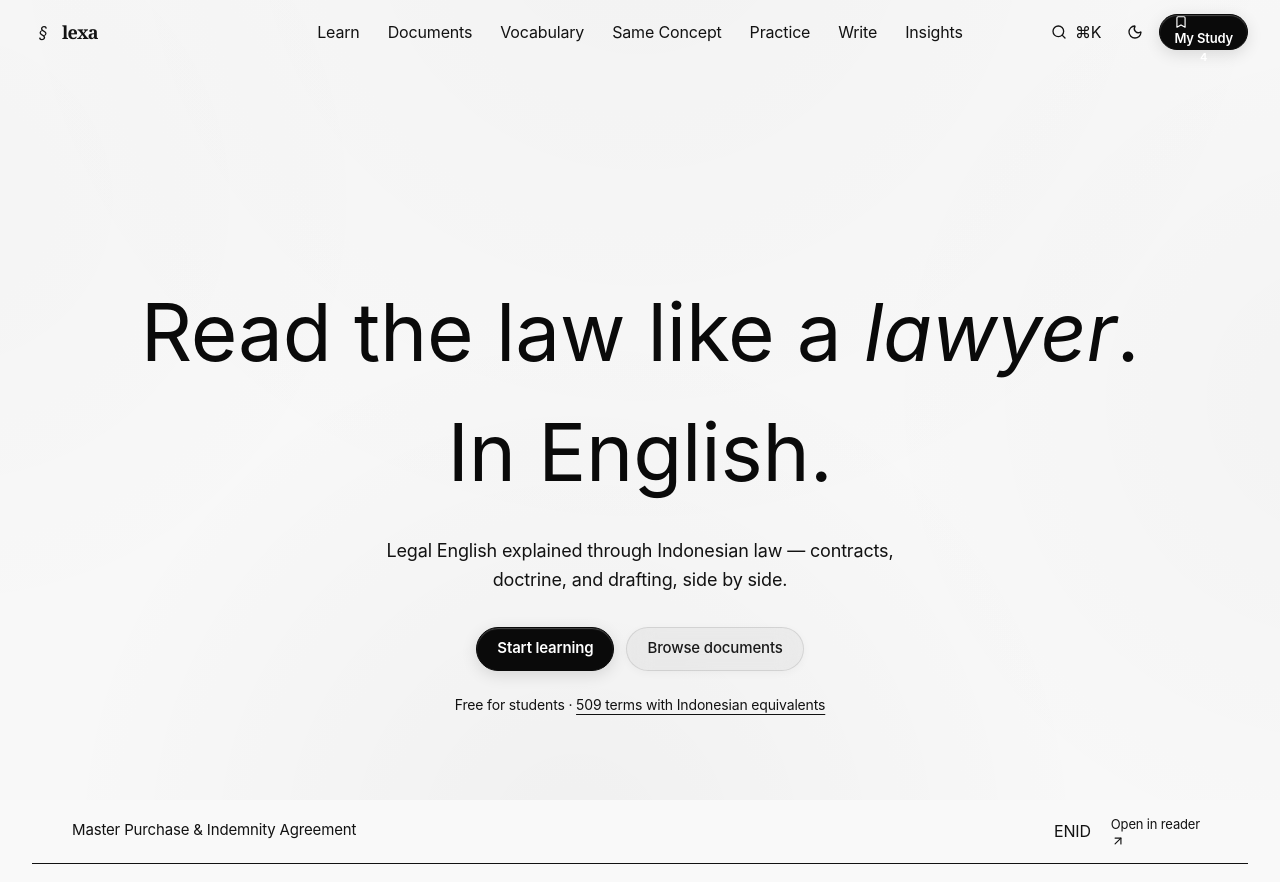
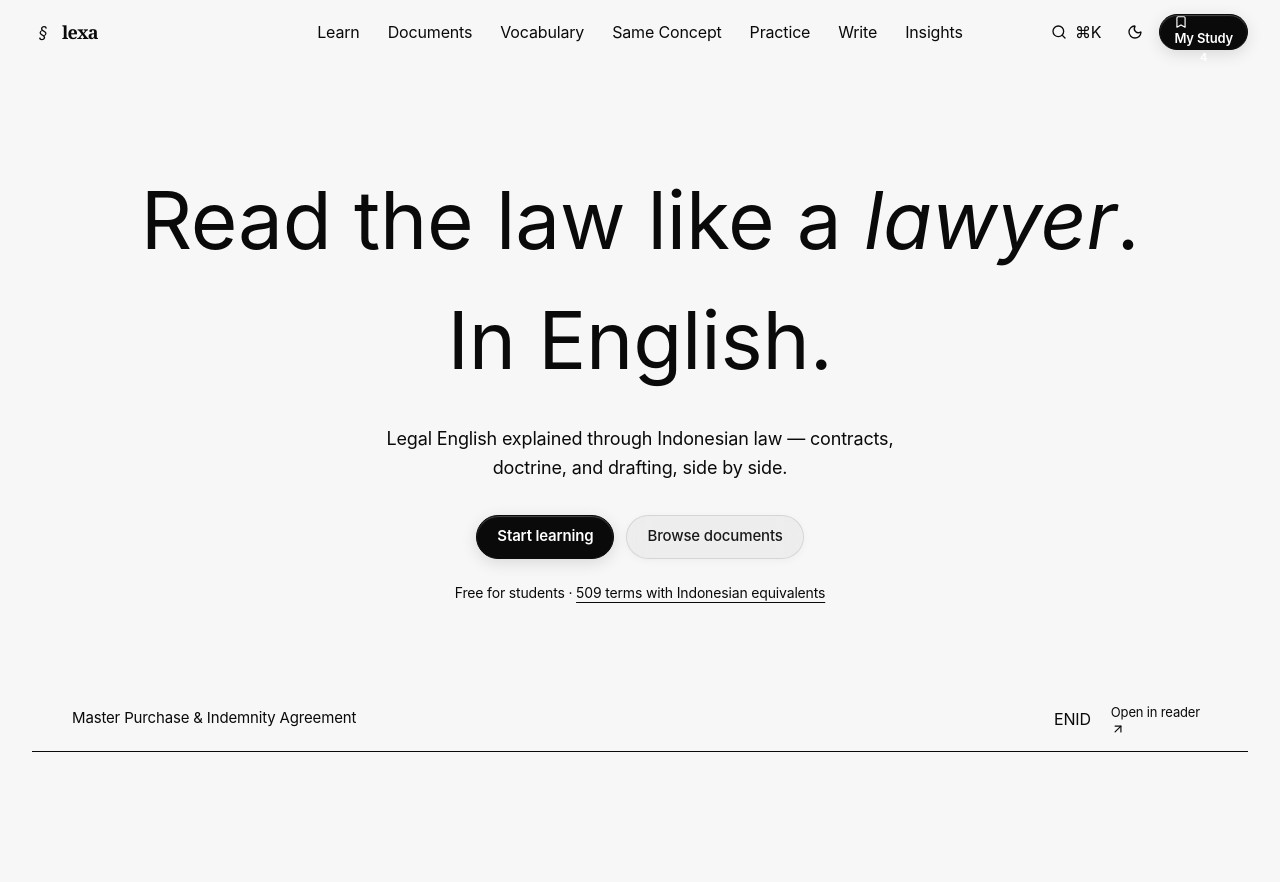
Before and after one commit to DimasHidayat24/LEGAL-ENGLISH, a React (Vite) app: page / in a window 1280 px wide. Shown: the top 882 px of the page. Built offline with nearby package versions, Linux system fonts and the light colour scheme.

Commit message:
redesign: update src/App.tsx

```diff
--- a/src/App.tsx
+++ b/src/App.tsx
@@ -3,31 +3,40 @@
  * SPDX-License-Identifier: Apache-2.0
  */
 
-import React, { useEffect } from 'react';
+import React, { Suspense, lazy, useEffect } from 'react';
 import { StudyProvider, useStudy } from './context/StudyContext';
 import { Navbar } from './components/Navbar';
 import { Footer } from './components/Footer';
 import { HeroSection } from './components/HeroSection';
-import { CurriculumView } from './components/CurriculumView';
-import { DocumentReader } from './components/DocumentReader';
-import { VocabularyDictionary } from './components/VocabularyDictionary';
-import { ComparativeLawSection } from './components/ComparativeLawSection';
-import { PracticeSection } from './components/PracticeSection';
-import { WritingLab } from './components/WritingLab';
-import { InsightsView } from './components/InsightsView';
-import { MyStudyDashboard } from './components/MyStudyDashboard';
-import { TermDetailModal } from './components/TermDetailModal';
-import { GlobalSearchModal } from './components/GlobalSearchModal';
+
+// Heavy sections are code-split so the first paint only ships the shell + home page.
+const CurriculumView = lazy(() => import('./components/CurriculumView').then((m) => ({ default: m.CurriculumView })));
+const DocumentReader = lazy(() => import('./components/DocumentReader').then((m) => ({ default: m.DocumentReader })));
+const VocabularyDictionary = lazy(() => import('./components/VocabularyDictionary').then((m) => ({ default: m.VocabularyDictionary })));
+const ComparativeLawSection = lazy(() => import('./components/ComparativeLawSection').then((m) => ({ default: m.ComparativeLawSection })));
+const PracticeSection = lazy(() => import('./components/PracticeSection').then((m) => ({ default: m.PracticeSection })));
+const WritingLab = lazy(() => import('./components/WritingLab').then((m) => ({ default: m.WritingLab })));
+const InsightsView = lazy(() => import('./components/InsightsView').then((m) => ({ default: m.InsightsView })));
+const MyStudyDashboard = lazy(() => import('./components/MyStudyDashboard').then((m) => ({ default: m.MyStudyDashboard })));
+const TermDetailModal = lazy(() => import('./components/TermDetailModal').then((m) => ({ default: m.TermDetailModal })));
+const GlobalSearchModal = lazy(() => import('./components/GlobalSearchModal').then((m) => ({ default: m.GlobalSearchModal })));
+
+const SectionFallback: React.FC = () => (
+  <div className="max-w-7xl mx-auto px-4 sm:px-6 lg:px-8 py-16" role="status" aria-live="polite">
+    <div className="h-8 w-64 rounded-lg bg-surface-2 animate-pulse" />
+    <div className="mt-4 h-4 w-96 max-w-full rounded bg-surface-2 animate-pulse" />
+    <span className="sr-only">Loading…</span>
+  </div>
+);
 
 const AppContent: React.FC = () => {
-  const { selectedTab, theme, setIsSearchOpen, setActiveLookupTermId } = useStudy();
+  const { selectedTab, isSearchOpen, activeLookupTermId, setIsSearchOpen, setActiveLookupTermId } = useStudy();
 
-  // Instant scroll-to-top on tab switch for smooth navigation
   useEffect(() => {
-    window.scrollTo({ top: 0, behavior: 'instant' });
+    window.scrollTo({ top: 0, behavior: 'instant' as ScrollBehavior });
   }, [selectedTab]);
 
-  // Global keyboard shortcuts (CMD+K / Ctrl+K for search, Escape to close modals)
+  // Global keyboard shortcuts (⌘K / Ctrl+K for search, Escape to close modals)
   useEffect(() => {
     const handleKeyDown = (e: KeyboardEvent) => {
       if ((e.metaKey || e.ctrlKey) && e.key.toLowerCase() === 'k') {
@@ -38,23 +47,20 @@ const AppContent: React.FC = () => {
         setActiveLookupTermId(null);
       }
     };
-
     window.addEventListener('keydown', handleKeyDown);
     return () => window.removeEventListener('keydown', handleKeyDown);
   }, [setIsSearchOpen, setActiveLookupTermId]);
 
   return (
-    <div className={`min-h-screen flex flex-col font-sans antialiased relative overflow-x-hidden transition-colors duration-300 ${
-      theme === 'light'
-        ? 'bg-[#F9F9F9] text-[#121212] selection:bg-black/15 selection:text-[#121212]'
-        : 'bg-[#050505] text-[#F2F2F2] selection:bg-white/20 selection:text-[#FFFFFF]'
-    }`}>
-      {/* Hardware-accelerated Apple Liquid Glass ambient refractive lighting (zero scroll GPU overhead) */}
-      <div className="ambient-canvas-bg" aria-hidden="true" />
-
+    <div className="min-h-screen flex flex-col font-sans antialiased relative overflow-x-clip bg-bg text-ink">
+      <a href="#main" className="sr-only focus:not-sr-only focus:fixed focus:top-2 focus:left-2 focus:z-[70] btn-primary px-4 py-2 text-sm">
+        Skip to content
+      </a>
       <Navbar />
 
-      <main className="flex-1 relative z-10 pt-24 sm:pt-28">
+      {/* Nav is sticky and in flow, so pages only need breathing room (home hero handles its own) */}
+      <main id="main" className={`flex-1 relative z-10 ${selectedTab === 'home' ? '' : 'pt-8 sm:pt-12 pb-16'}`}>
+        <Suspense fallback={<SectionFallback />}>
           {selectedTab === 'home' && <HeroSection />}
           {selectedTab === 'learn' && <CurriculumView />}
           {selectedTab === 'documents' && <DocumentReader />}
@@ -64,13 +70,15 @@ const AppContent: React.FC = () => {
           {selectedTab === 'write' && <WritingLab />}
           {selectedTab === 'insights' && <InsightsView />}
           {selectedTab === 'mystudy' && <MyStudyDashboard />}
+        </Suspense>
       </main>
 
       <Footer />
 
-      {/* Global Modals */}
-      <TermDetailModal />
-      <GlobalSearchModal />
+      <Suspense fallback={null}>
+        {activeLookupTermId && <TermDetailModal />}
+        {isSearchOpen && <GlobalSearchModal />}
+      </Suspense>
     </div>
   );
 };
```
Lines whose indentation alone changed are shown as unchanged.
